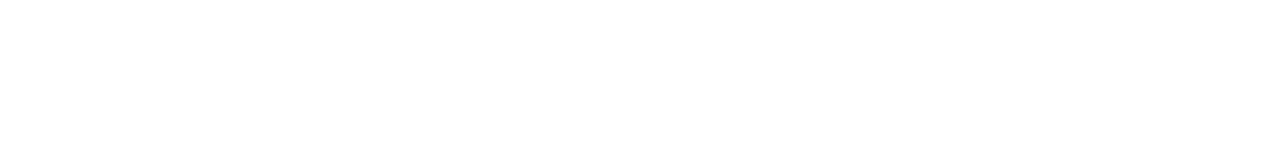
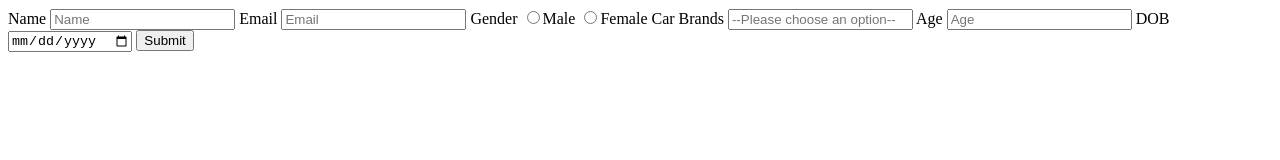
Before and after one commit to acciojob/signup-form-car-bharathboienipalli, a website: page main.html in a window 1280 px wide. Drawn offline with Linux system fonts and the light colour scheme.

Commit message:
created a submission

```diff
--- a/main.html
+++ b/main.html
@@ -7,6 +7,28 @@
 </head>
 
 <body>
+	<form action="/submit" method="post">
+		<label for="name">Name</label>
+		<input type="text" id="name" placeholder="Name" required>
+
+		<label for="email">Email</label>
+		<input type="email" id="email" placeholder="Email" required>
+
+		<label for="gender_m,gender_f">Gender</label>
+		<input type="radio" id="gender_m,gender_f" placeholder="-" required>Male
+		<input type="radio" id="gender_m,gender_f" placeholder="-" required>Female
+
+		<label for="cars">Car Brands</label>
+		<input type="select" id="cars" placeholder="--Please choose an option--" required>
+
+		<label for="age">Age</label>
+		<input type="number" id="age" placeholder="Age" required>
+
+		<label for="dob">DOB</label>
+		<input type="date" id="dob" placeholder="-" required>
+
+		<input type="submit" value="Submit">
+	</form>
 	<!-- the entire body must be written by student -->
     <script type="text/javascript" src="./script.js">
 </script>
```
